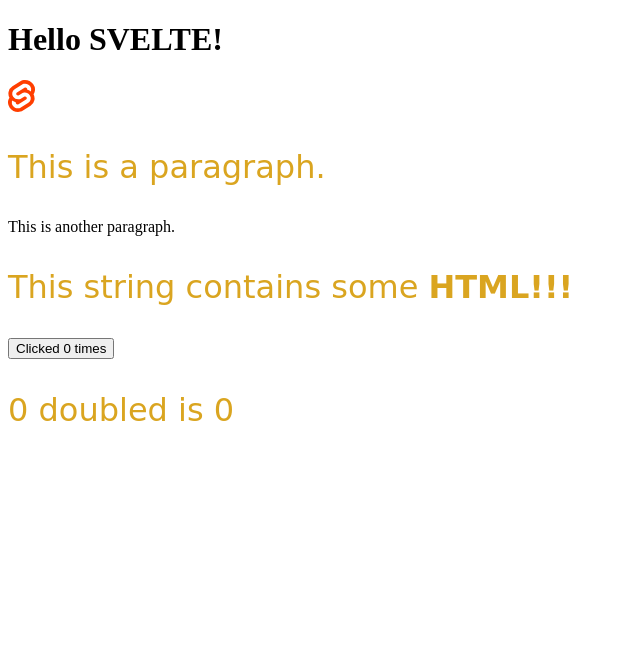
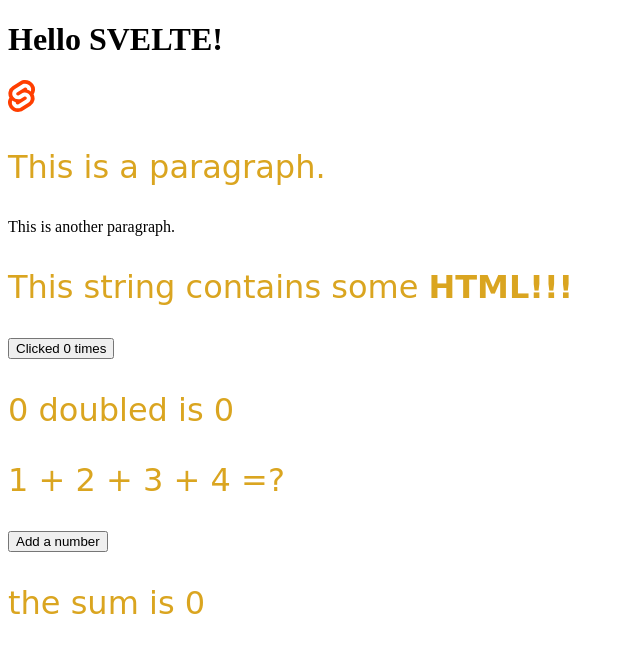
Before and after one commit to nixoncode/look-at-svelte, a Svelte app: page / in a window 1280 px wide. Shown: the top 652 px of the page, without its empty margins (0-640 px from the left). Built offline with nearby package versions, Linux system fonts and the light colour scheme.

Commit message:
added reactivity
Signed-off-by: Nixon Kosgei <nkosgey6@gmail.com>

```diff
--- a/src/App.svelte
+++ b/src/App.svelte
@@ -23,6 +23,15 @@
         alert("The count is dangerously high!");
         count = 0;
     }
+
+    let numbers = [1, 2, 3, 4];
+
+    function addNumber() {
+        numbers = [...numbers, numbers.length + 1];
+        numbersObj.sum++;
+    }
+
+    let numbersObj = {sum: 0};
 </script>
 <h1>Hello {name.toUpperCase()}!</h1>
 <img src={src} alt="world of {name}">
@@ -43,3 +52,7 @@
 <button on:click={increment}>Clicked {count} {count === 1 ? "time" : "times"}</button>
 
 <p>{count} doubled is {doubled}</p>
+
+<p>{ numbers.join(" + ") } =?</p>
+<button on:click={addNumber}>Add a number</button>
+<p>the sum is {numbersObj.sum}</p>
```
